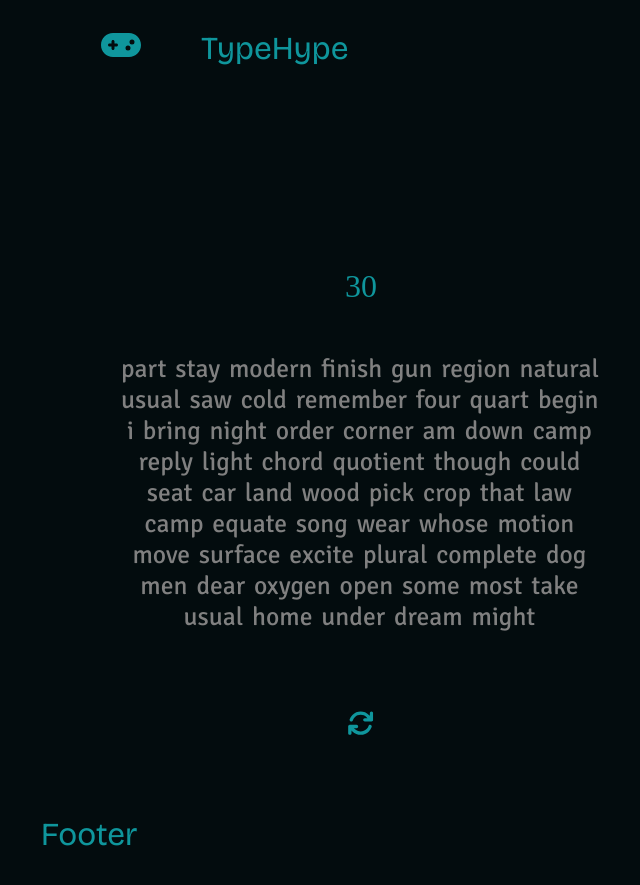
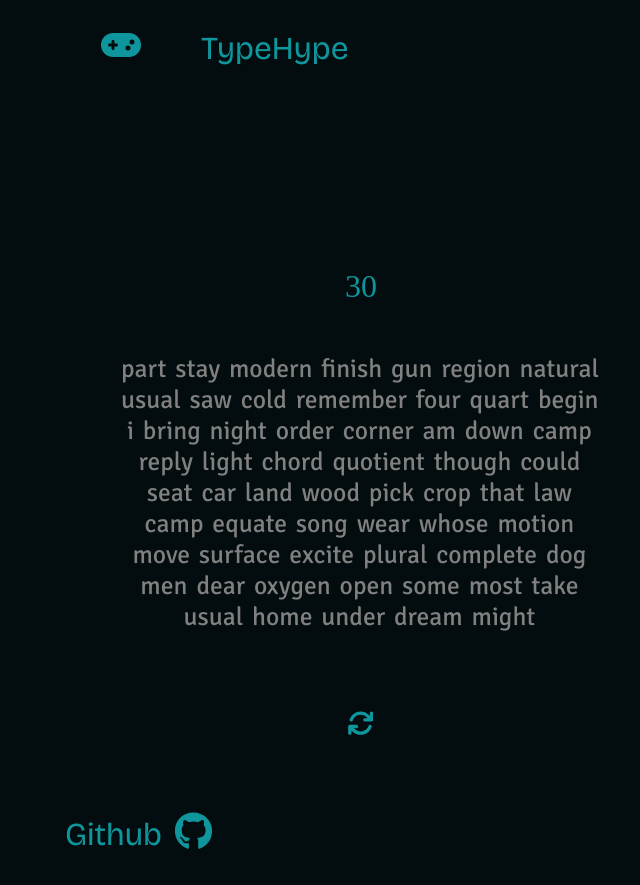
Before and after one commit to AkshitSinghh/typehype, a React app: page / in a window 1280 px wide. Shown: the whole page, without its empty margins (279-919 px from the left). Built offline with nearby package versions, Linux system fonts and the light colour scheme.

Commit message:
added github logo

```diff
--- a/components/footer/footer.jsx
+++ b/components/footer/footer.jsx
@@ -6,7 +6,16 @@ const Footer = ({ slideAnimation }) => {
           slideAnimation ? "slideOut-footer" : "slideIn-footer"
         }`}
       >
-        Footer
+        Github &nbsp;
+        <a href="https://github.com/AkshitSinghh/typehype">
+          <svg
+            xmlns="http://www.w3.org/2000/svg"
+            height="1em"
+            viewBox="0 0 496 512"
+          >
+            <path d="M165.9 397.4c0 2-2.3 3.6-5.2 3.6-3.3.3-5.6-1.3-5.6-3.6 0-2 2.3-3.6 5.2-3.6 3-.3 5.6 1.3 5.6 3.6zm-31.1-4.5c-.7 2 1.3 4.3 4.3 4.9 2.6 1 5.6 0 6.2-2s-1.3-4.3-4.3-5.2c-2.6-.7-5.5.3-6.2 2.3zm44.2-1.7c-2.9.7-4.9 2.6-4.6 4.9.3 2 2.9 3.3 5.9 2.6 2.9-.7 4.9-2.6 4.6-4.6-.3-1.9-3-3.2-5.9-2.9zM244.8 8C106.1 8 0 113.3 0 252c0 110.9 69.8 205.8 169.5 239.2 12.8 2.3 17.3-5.6 17.3-12.1 0-6.2-.3-40.4-.3-61.4 0 0-70 15-84.7-29.8 0 0-11.4-29.1-27.8-36.6 0 0-22.9-15.7 1.6-15.4 0 0 24.9 2 38.6 25.8 21.9 38.6 58.6 27.5 72.9 20.9 2.3-16 8.8-27.1 16-33.7-55.9-6.2-112.3-14.3-112.3-110.5 0-27.5 7.6-41.3 23.6-58.9-2.6-6.5-11.1-33.3 2.6-67.9 20.9-6.5 69 27 69 27 20-5.6 41.5-8.5 62.8-8.5s42.8 2.9 62.8 8.5c0 0 48.1-33.6 69-27 13.7 34.7 5.2 61.4 2.6 67.9 16 17.7 25.8 31.5 25.8 58.9 0 96.5-58.9 104.2-114.8 110.5 9.2 7.9 17 22.9 17 46.4 0 33.7-.3 75.4-.3 83.6 0 6.5 4.6 14.4 17.3 12.1C428.2 457.8 496 362.9 496 252 496 113.3 383.5 8 244.8 8zM97.2 352.9c-1.3 1-1 3.3.7 5.2 1.6 1.6 3.9 2.3 5.2 1 1.3-1 1-3.3-.7-5.2-1.6-1.6-3.9-2.3-5.2-1zm-10.8-8.1c-.7 1.3.3 2.9 2.3 3.9 1.6 1 3.6.7 4.3-.7.7-1.3-.3-2.9-2.3-3.9-2-.6-3.6-.3-4.3.7zm32.4 35.6c-1.6 1.3-1 4.3 1.3 6.2 2.3 2.3 5.2 2.6 6.5 1 1.3-1.3.7-4.3-1.3-6.2-2.2-2.3-5.2-2.6-6.5-1zm-11.4-14.7c-1.6 1-1.6 3.6 0 5.9 1.6 2.3 4.3 3.3 5.6 2.3 1.6-1.3 1.6-3.9 0-6.2-1.4-2.3-4-3.3-5.6-2z" />
+          </svg>
+        </a>
       </div>
     </>
   );
--- a/styles/components/footer/_footer.scss
+++ b/styles/components/footer/_footer.scss
@@ -2,9 +2,20 @@
   color: #0f969c;
   display: flex;
   font-size: 2rem;
-  padding: 1rem 0 1.8rem 0;
+  padding: 1rem 0 1.8rem 1.5rem;
   font-family: "Bricolage Grotesque", sans-serif;
   font-weight: bolder;
+
+  svg {
+    fill: #0f969c;
+    transform: scale(1.2);
+
+    &:hover {
+      filter: drop-shadow(0px 0px 6px #1bcdd6b2);
+      fill: #1bcdd6;
+      cursor: pointer;
+    }
+  }
 }
 
 .slideOut-footer {
```
